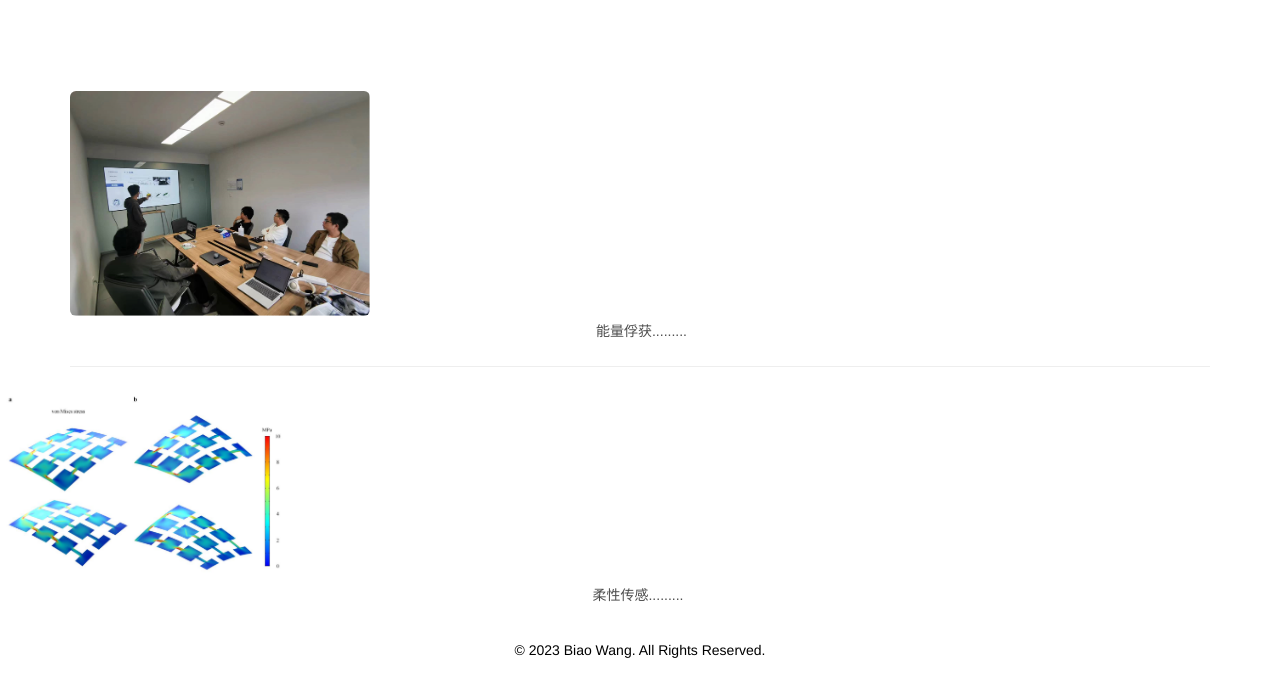
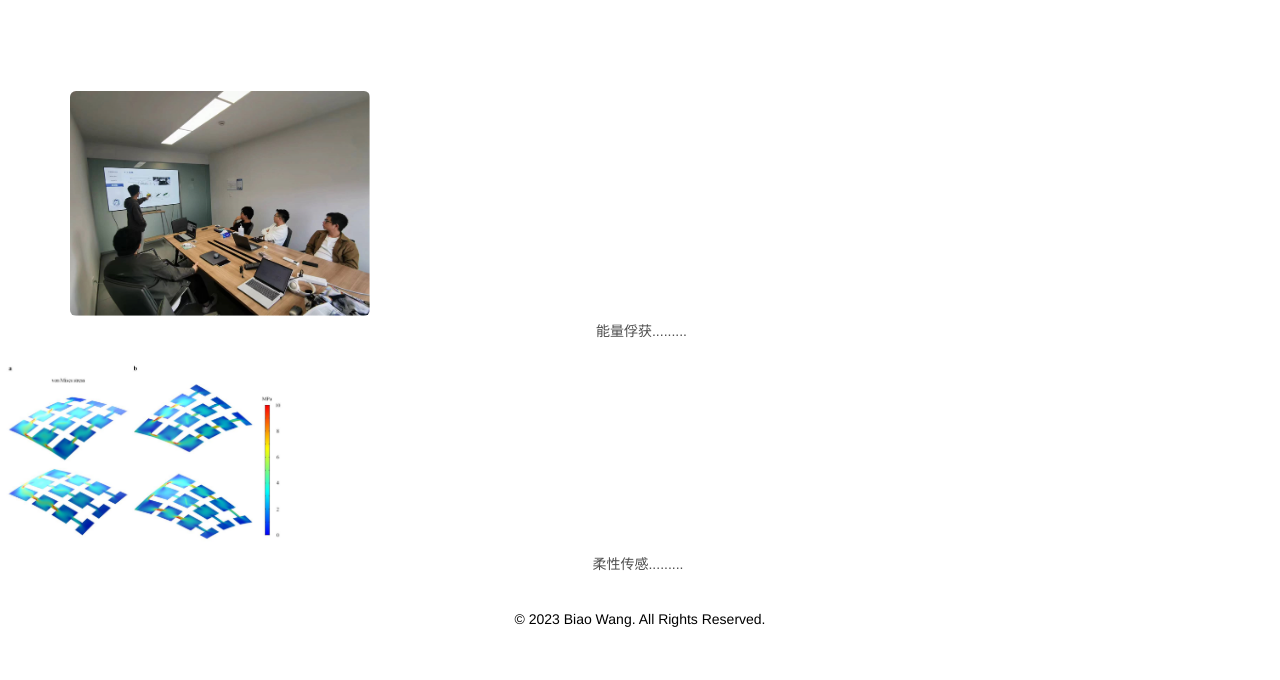
Before and after one commit to wangbiaolab/-wangbiaolab.github.io, a plain HTML site: page research.html in a window 1280 px wide. Shown: the part 259-939 px from the top of the page. After the commit the page ends 908 px from the top, so only its background shows below. Drawn offline with nearby package versions, Linux system fonts and the light colour scheme.

Commit message:
Update research.html

```diff
--- a/research.html
+++ b/research.html
@@ -30,7 +30,8 @@
         <img  src="./img/img_14.png" class="img-responsive img-rounded " alt="Responsive image">
         <p style="text-align: center">能量俘获.........</p>
     </div>
-        <hr>
+
+</div>
     </div>
     <div class="content" >
 <!--        src: -->
```
